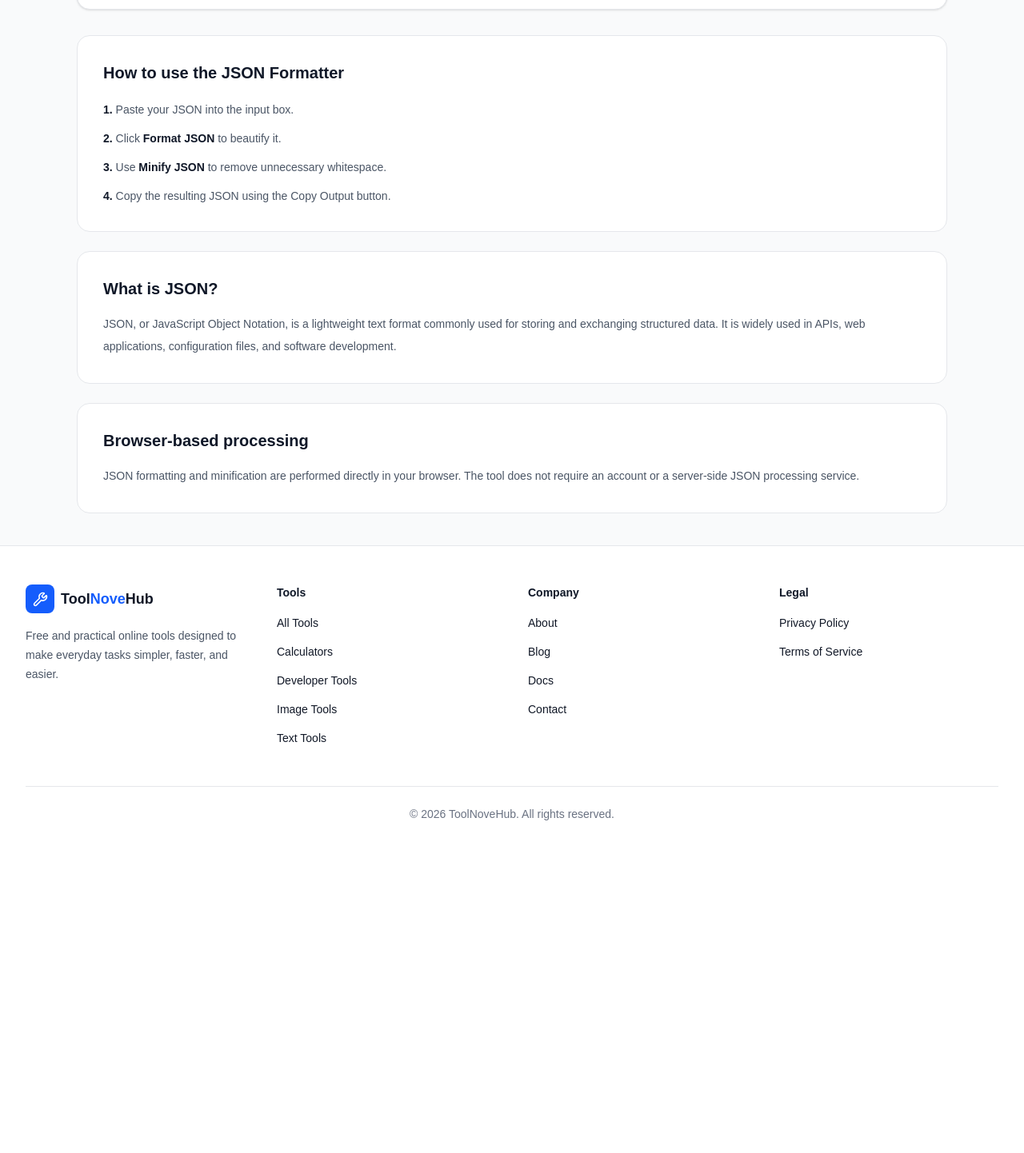
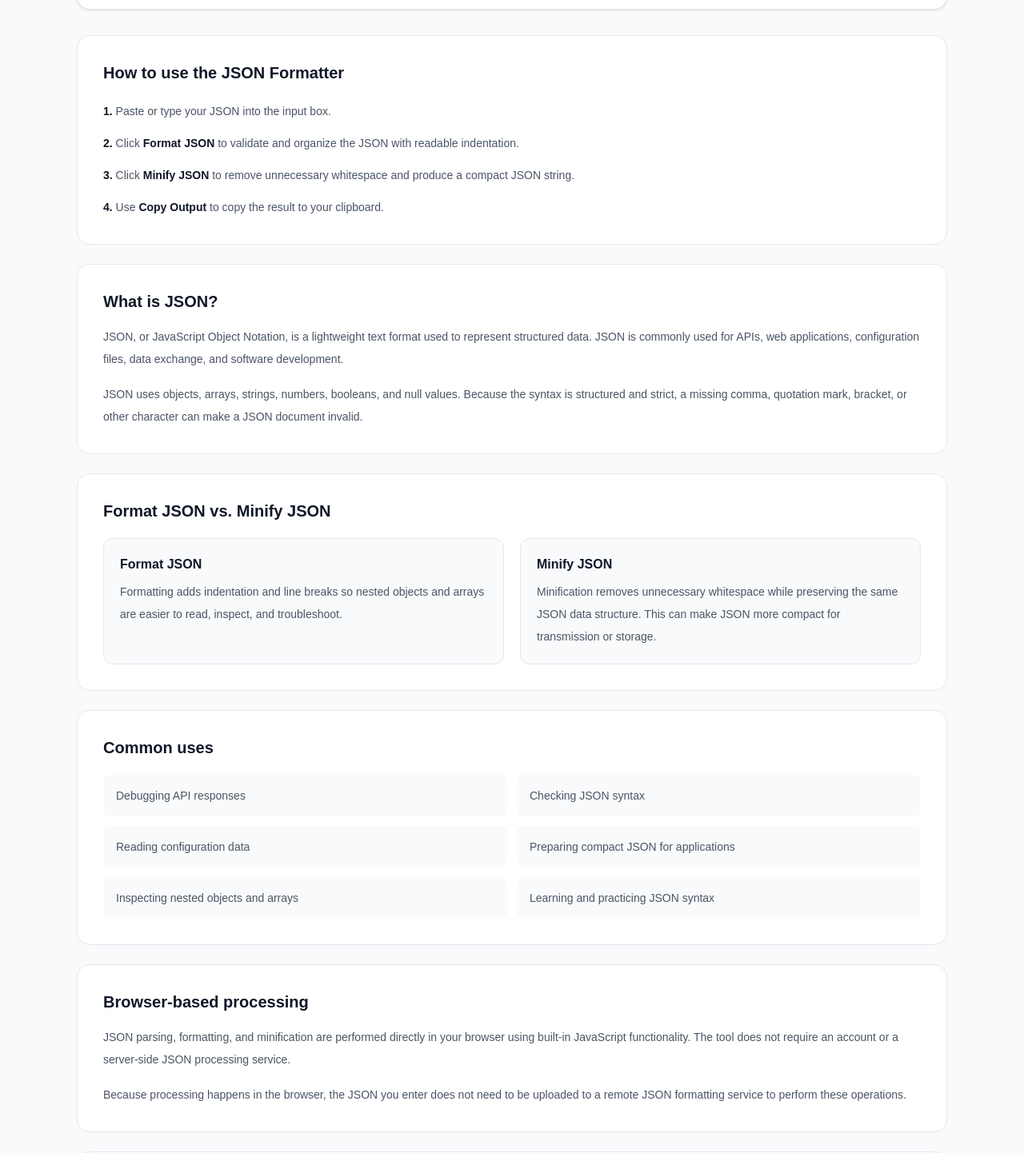
Before and after one commit to sprajeshofficial-wq/ToolNoveHub, a Next.js app: page /tools/json-formatter in a window 1280 px wide. Shown: the part 1346-2788 px from the top of the page at 80% size. Before the commit the page ends 2422 px from the top, so only its background shows below. Built offline with nearby package versions, Linux system fonts and the light colour scheme.

Commit message:
Improve JSON formatter

```diff
--- a/app/tools/json-formatter/page.tsx
+++ b/app/tools/json-formatter/page.tsx
@@ -2,46 +2,76 @@
 
 import { useState } from "react";
 
+type StatusMessage = {
+  type: "success" | "error";
+  message: string;
+} | null;
+
 export default function JSONFormatterPage() {
   const [input, setInput] = useState("");
   const [output, setOutput] = useState("");
-  const [error, setError] = useState("");
+  const [status, setStatus] = useState<StatusMessage>(null);
+  const [copyStatus, setCopyStatus] = useState("");
 
   const formatJSON = () => {
-    setError("");
+    setStatus(null);
     setOutput("");
+    setCopyStatus("");
 
     if (!input.trim()) {
-      setError("Please enter JSON to format.");
+      setStatus({
+        type: "error",
+        message: "Please enter JSON to format.",
+      });
       return;
     }
 
     try {
-      const parsed = JSON.parse(input);
+      const parsed: unknown = JSON.parse(input);
       const formatted = JSON.stringify(parsed, null, 2);
 
       setOutput(formatted);
+      setStatus({
+        type: "success",
+        message: "JSON formatted successfully.",
+      });
     } catch {
-      setError("Invalid JSON. Please check your JSON syntax and try again.");
+      setStatus({
+        type: "error",
+        message:
+          "Invalid JSON. Check your brackets, quotes, commas, and values, then try again.",
+      });
     }
   };
 
   const minifyJSON = () => {
-    setError("");
+    setStatus(null);
     setOutput("");
+    setCopyStatus("");
 
     if (!input.trim()) {
-      setError("Please enter JSON to minify.");
+      setStatus({
+        type: "error",
+        message: "Please enter JSON to minify.",
+      });
       return;
     }
 
     try {
-      const parsed = JSON.parse(input);
+      const parsed: unknown = JSON.parse(input);
       const minified = JSON.stringify(parsed);
 
       setOutput(minified);
+      setStatus({
+        type: "success",
+        message: "JSON minified successfully.",
+      });
     } catch {
-      setError("Invalid JSON. Please check your JSON syntax and try again.");
+      setStatus({
+        type: "error",
+        message:
+          "Invalid JSON. Check your brackets, quotes, commas, and values, then try again.",
+      });
     }
   };
 
@@ -52,15 +82,19 @@ export default function JSONFormatterPage() {
 
     try {
       await navigator.clipboard.writeText(output);
+      setCopyStatus("Copied!");
     } catch {
-      // Clipboard access may be unavailable.
+      setCopyStatus(
+        "Copy is unavailable in this browser. Select the output and copy it manually."
+      );
     }
   };
 
   const clearAll = () => {
     setInput("");
     setOutput("");
-    setError("");
+    setStatus(null);
+    setCopyStatus("");
   };
 
   const loadExample = () => {
@@ -77,7 +111,18 @@ export default function JSONFormatterPage() {
 
     setInput(example);
     setOutput("");
-    setError("");
+    setStatus({
+      type: "success",
+      message: "Example JSON loaded.",
+    });
+    setCopyStatus("");
+  };
+
+  const handleInputChange = (value: string) => {
+    setInput(value);
+    setStatus(null);
+    setOutput("");
+    setCopyStatus("");
   };
 
   return (
@@ -94,30 +139,36 @@ export default function JSONFormatterPage() {
             </h1>
 
             <p className="mx-auto mt-4 max-w-2xl text-base leading-7 text-gray-600">
-              Format, beautify, and minify JSON online. Validate your JSON
-              syntax instantly in your browser.
+              Format, beautify, validate, and minify JSON online with a fast
+              browser-based JSON formatter.
             </p>
           </div>
         </div>
       </section>
 
       <main className="mx-auto max-w-6xl px-4 py-10 sm:px-6 lg:px-8">
-        <section className="rounded-2xl border border-gray-200 bg-white p-6 shadow-sm sm:p-8">
+        <section
+          aria-labelledby="json-input-heading"
+          className="rounded-2xl border border-gray-200 bg-white p-6 shadow-sm sm:p-8"
+        >
           <div className="flex flex-col gap-4 sm:flex-row sm:items-center sm:justify-between">
             <div>
-              <h2 className="text-lg font-semibold text-gray-900">
+              <h2
+                id="json-input-heading"
+                className="text-lg font-semibold text-gray-900"
+              >
                 JSON Input
               </h2>
 
               <p className="mt-1 text-sm text-gray-500">
-                Paste or type your JSON below.
+                Paste or type valid JSON below.
               </p>
             </div>
 
             <button
               type="button"
               onClick={loadExample}
-              className="rounded-lg border border-gray-300 bg-white px-4 py-2 text-sm font-semibold text-gray-700 transition hover:bg-gray-50"
+              className="rounded-lg border border-gray-300 bg-white px-4 py-2 text-sm font-semibold text-gray-700 transition hover:bg-gray-50 focus:outline-none focus:ring-2 focus:ring-blue-500 focus:ring-offset-2"
             >
               Load Example
             </button>
@@ -130,22 +181,25 @@ export default function JSONFormatterPage() {
           <textarea
             id="json-input"
             value={input}
-            onChange={(event) => {
-              setInput(event.target.value);
-              setError("");
-            }}
+            onChange={(event) => handleInputChange(event.target.value)}
             placeholder='{"name":"ToolNoveHub","free":true}'
             spellCheck={false}
+            autoCapitalize="off"
+            autoCorrect="off"
             className="mt-6 min-h-[320px] w-full resize-y rounded-xl border border-gray-300 bg-gray-950 px-4 py-4 font-mono text-sm leading-6 text-gray-100 outline-none transition placeholder:text-gray-500 focus:border-blue-500 focus:ring-2 focus:ring-blue-100"
           />
 
-          {error && (
+          {status && (
             <div
-              className="mt-4 rounded-xl border border-red-200 bg-red-50 px-4 py-3 text-sm text-red-700"
-              role="alert"
+              className={`mt-4 rounded-xl border px-4 py-3 text-sm ${
+                status.type === "error"
+                  ? "border-red-200 bg-red-50 text-red-700"
+                  : "border-green-200 bg-green-50 text-green-700"
+              }`}
+              role={status.type === "error" ? "alert" : "status"}
               aria-live="polite"
             >
-              {error}
+              {status.message}
             </div>
           )}
 
@@ -153,7 +207,7 @@ export default function JSONFormatterPage() {
             <button
               type="button"
               onClick={formatJSON}
-              className="rounded-xl bg-blue-600 px-5 py-3 text-sm font-semibold text-white transition hover:bg-blue-700"
+              className="rounded-xl bg-blue-600 px-5 py-3 text-sm font-semibold text-white transition hover:bg-blue-700 focus:outline-none focus:ring-2 focus:ring-blue-500 focus:ring-offset-2"
             >
               Format JSON
             </button>
@@ -161,7 +215,7 @@ export default function JSONFormatterPage() {
             <button
               type="button"
               onClick={minifyJSON}
-              className="rounded-xl border border-gray-300 bg-white px-5 py-3 text-sm font-semibold text-gray-800 transition hover:bg-gray-50"
+              className="rounded-xl border border-gray-300 bg-white px-5 py-3 text-sm font-semibold text-gray-800 transition hover:bg-gray-50 focus:outline-none focus:ring-2 focus:ring-blue-500 focus:ring-offset-2"
             >
               Minify JSON
             </button>
@@ -169,17 +223,24 @@ export default function JSONFormatterPage() {
             <button
               type="button"
               onClick={clearAll}
-              className="rounded-xl border border-gray-300 bg-white px-5 py-3 text-sm font-semibold text-gray-800 transition hover:bg-gray-50"
+              disabled={!input && !output}
+              className="rounded-xl border border-gray-300 bg-white px-5 py-3 text-sm font-semibold text-gray-800 transition hover:bg-gray-50 focus:outline-none focus:ring-2 focus:ring-blue-500 focus:ring-offset-2 disabled:cursor-not-allowed disabled:opacity-50"
             >
               Clear
             </button>
           </div>
         </section>
 
-        <section className="mt-8 rounded-2xl border border-gray-200 bg-white p-6 shadow-sm sm:p-8">
+        <section
+          aria-labelledby="json-output-heading"
+          className="mt-8 rounded-2xl border border-gray-200 bg-white p-6 shadow-sm sm:p-8"
+        >
           <div className="flex flex-col gap-4 sm:flex-row sm:items-center sm:justify-between">
             <div>
-              <h2 className="text-lg font-semibold text-gray-900">
+              <h2
+                id="json-output-heading"
+                className="text-lg font-semibold text-gray-900"
+              >
                 Formatted Output
               </h2>
 
@@ -188,14 +249,26 @@ export default function JSONFormatterPage() {
               </p>
             </div>
 
+            <div className="flex flex-col items-start gap-2 sm:items-end">
               <button
                 type="button"
                 onClick={copyOutput}
                 disabled={!output}
-              className="rounded-lg border border-gray-300 bg-white px-4 py-2 text-sm font-semibold text-gray-700 transition hover:bg-gray-50 disabled:cursor-not-allowed disabled:opacity-50"
+                className="rounded-lg border border-gray-300 bg-white px-4 py-2 text-sm font-semibold text-gray-700 transition hover:bg-gray-50 focus:outline-none focus:ring-2 focus:ring-blue-500 focus:ring-offset-2 disabled:cursor-not-allowed disabled:opacity-50"
               >
                 Copy Output
               </button>
+
+              {copyStatus && (
+                <span
+                  className="text-xs text-gray-500"
+                  role="status"
+                  aria-live="polite"
+                >
+                  {copyStatus}
+                </span>
+              )}
+            </div>
           </div>
 
           <label htmlFor="json-output" className="sr-only">
@@ -207,64 +280,229 @@ export default function JSONFormatterPage() {
             value={output}
             readOnly
             spellCheck={false}
+            className="mt-6 min-h-[320px] w-full resize-y rounded-xl border border-gray-300 bg-gray-950 px-4 py-4 font-mono text-sm leading-6 text-green-300 outline-none placeholder:text-gray-500 focus:border-blue-500 focus:ring-2 focus:ring-blue-100"
             placeholder="Formatted JSON will appear here..."
-            className="mt-6 min-h-[320px] w-full resize-y rounded-xl border border-gray-300 bg-gray-950 px-4 py-4 font-mono text-sm leading-6 text-green-300 outline-none placeholder:text-gray-500"
+            aria-label="JSON output"
           />
         </section>
 
-        <section className="mt-8 rounded-2xl border border-gray-200 bg-white p-6 sm:p-8">
-          <h2 className="text-xl font-bold text-gray-900">
+        <section
+          aria-labelledby="how-to-use-heading"
+          className="mt-8 rounded-2xl border border-gray-200 bg-white p-6 sm:p-8"
+        >
+          <h2
+            id="how-to-use-heading"
+            className="text-xl font-bold text-gray-900"
+          >
             How to use the JSON Formatter
           </h2>
 
-          <ol className="mt-5 space-y-3 text-sm leading-6 text-gray-600">
+          <ol className="mt-5 space-y-3 text-sm leading-7 text-gray-600">
             <li>
-              <strong className="text-gray-900">1.</strong> Paste your JSON
-              into the input box.
+              <strong className="text-gray-900">1.</strong> Paste or type your
+              JSON into the input box.
             </li>
 
             <li>
-              <strong className="text-gray-900">2.</strong> Click
-              <strong className="text-gray-900"> Format JSON</strong> to
-              beautify it.
+              <strong className="text-gray-900">2.</strong> Click{" "}
+              <strong className="text-gray-900">Format JSON</strong> to
+              validate and organize the JSON with readable indentation.
             </li>
 
             <li>
-              <strong className="text-gray-900">3.</strong> Use
-              <strong className="text-gray-900"> Minify JSON</strong> to
-              remove unnecessary whitespace.
+              <strong className="text-gray-900">3.</strong> Click{" "}
+              <strong className="text-gray-900">Minify JSON</strong> to remove
+              unnecessary whitespace and produce a compact JSON string.
             </li>
 
             <li>
-              <strong className="text-gray-900">4.</strong> Copy the resulting
-              JSON using the Copy Output button.
+              <strong className="text-gray-900">4.</strong> Use{" "}
+              <strong className="text-gray-900">Copy Output</strong> to copy
+              the result to your clipboard.
             </li>
           </ol>
         </section>
 
-        <section className="mt-6 rounded-2xl border border-gray-200 bg-white p-6 sm:p-8">
-          <h2 className="text-xl font-bold text-gray-900">
+        <section
+          aria-labelledby="what-is-json-heading"
+          className="mt-6 rounded-2xl border border-gray-200 bg-white p-6 sm:p-8"
+        >
+          <h2
+            id="what-is-json-heading"
+            className="text-xl font-bold text-gray-900"
+          >
             What is JSON?
           </h2>
 
           <p className="mt-4 text-sm leading-7 text-gray-600">
             JSON, or JavaScript Object Notation, is a lightweight text format
-            commonly used for storing and exchanging structured data. It is
-            widely used in APIs, web applications, configuration files, and
-            software development.
+            used to represent structured data. JSON is commonly used for APIs,
+            web applications, configuration files, data exchange, and software
+            development.
+          </p>
+
+          <p className="mt-4 text-sm leading-7 text-gray-600">
+            JSON uses objects, arrays, strings, numbers, booleans, and null
+            values. Because the syntax is structured and strict, a missing
+            comma, quotation mark, bracket, or other character can make a JSON
+            document invalid.
           </p>
         </section>
 
-        <section className="mt-6 rounded-2xl border border-gray-200 bg-white p-6 sm:p-8">
-          <h2 className="text-xl font-bold text-gray-900">
+        <section
+          aria-labelledby="format-vs-minify-heading"
+          className="mt-6 rounded-2xl border border-gray-200 bg-white p-6 sm:p-8"
+        >
+          <h2
+            id="format-vs-minify-heading"
+            className="text-xl font-bold text-gray-900"
+          >
+            Format JSON vs. Minify JSON
+          </h2>
+
+          <div className="mt-5 grid gap-5 md:grid-cols-2">
+            <div className="rounded-xl border border-gray-200 bg-gray-50 p-5">
+              <h3 className="font-semibold text-gray-900">Format JSON</h3>
+
+              <p className="mt-2 text-sm leading-7 text-gray-600">
+                Formatting adds indentation and line breaks so nested objects
+                and arrays are easier to read, inspect, and troubleshoot.
+              </p>
+            </div>
+
+            <div className="rounded-xl border border-gray-200 bg-gray-50 p-5">
+              <h3 className="font-semibold text-gray-900">Minify JSON</h3>
+
+              <p className="mt-2 text-sm leading-7 text-gray-600">
+                Minification removes unnecessary whitespace while preserving
+                the same JSON data structure. This can make JSON more compact
+                for transmission or storage.
+              </p>
+            </div>
+          </div>
+        </section>
+
+        <section
+          aria-labelledby="common-uses-heading"
+          className="mt-6 rounded-2xl border border-gray-200 bg-white p-6 sm:p-8"
+        >
+          <h2
+            id="common-uses-heading"
+            className="text-xl font-bold text-gray-900"
+          >
+            Common uses
+          </h2>
+
+          <ul className="mt-5 grid gap-3 text-sm leading-7 text-gray-600 sm:grid-cols-2">
+            <li className="rounded-lg bg-gray-50 px-4 py-3">
+              Debugging API responses
+            </li>
+
+            <li className="rounded-lg bg-gray-50 px-4 py-3">
+              Checking JSON syntax
+            </li>
+
+            <li className="rounded-lg bg-gray-50 px-4 py-3">
+              Reading configuration data
+            </li>
+
+            <li className="rounded-lg bg-gray-50 px-4 py-3">
+              Preparing compact JSON for applications
+            </li>
+
+            <li className="rounded-lg bg-gray-50 px-4 py-3">
+              Inspecting nested objects and arrays
+            </li>
+
+            <li className="rounded-lg bg-gray-50 px-4 py-3">
+              Learning and practicing JSON syntax
+            </li>
+          </ul>
+        </section>
+
+        <section
+          aria-labelledby="privacy-heading"
+          className="mt-6 rounded-2xl border border-gray-200 bg-white p-6 sm:p-8"
+        >
+          <h2
+            id="privacy-heading"
+            className="text-xl font-bold text-gray-900"
+          >
             Browser-based processing
           </h2>
 
           <p className="mt-4 text-sm leading-7 text-gray-600">
-            JSON formatting and minification are performed directly in your
-            browser. The tool does not require an account or a server-side
-            JSON processing service.
+            JSON parsing, formatting, and minification are performed directly
+            in your browser using built-in JavaScript functionality. The tool
+            does not require an account or a server-side JSON processing
+            service.
           </p>
+
+          <p className="mt-4 text-sm leading-7 text-gray-600">
+            Because processing happens in the browser, the JSON you enter does
+            not need to be uploaded to a remote JSON formatting service to
+            perform these operations.
+          </p>
+        </section>
+
+        <section
+          aria-labelledby="faq-heading"
+          className="mt-6 rounded-2xl border border-gray-200 bg-white p-6 sm:p-8"
+        >
+          <h2
+            id="faq-heading"
+            className="text-xl font-bold text-gray-900"
+          >
+            JSON Formatter FAQ
+          </h2>
+
+          <div className="mt-5 space-y-5 text-sm leading-7 text-gray-600">
+            <div>
+              <h3 className="font-semibold text-gray-900">
+                Does the formatter validate JSON?
+              </h3>
+
+              <p className="mt-1">
+                Yes. The formatter parses the JSON before producing formatted
+                or minified output. Invalid JSON produces an error message
+                instead of formatted output.
+              </p>
+            </div>
+
+            <div>
+              <h3 className="font-semibold text-gray-900">
+                What is the difference between formatting and minifying?
+              </h3>
+
+              <p className="mt-1">
+                Formatting makes JSON easier for people to read by adding
+                indentation and line breaks. Minifying removes unnecessary
+                whitespace to make the JSON more compact.
+              </p>
+            </div>
+
+            <div>
+              <h3 className="font-semibold text-gray-900">
+                Can I use this tool for API responses?
+              </h3>
+
+              <p className="mt-1">
+                Yes. You can paste a JSON API response into the input area to
+                validate its syntax and make nested data easier to inspect.
+              </p>
+            </div>
+
+            <div>
+              <h3 className="font-semibold text-gray-900">
+                Do I need to install software?
+              </h3>
+
+              <p className="mt-1">
+                No. The JSON Formatter runs in a modern web browser and does
+                not require additional software or an account.
+              </p>
+            </div>
+          </div>
         </section>
       </main>
     </div>
```
Lines whose indentation alone changed are shown as unchanged.
